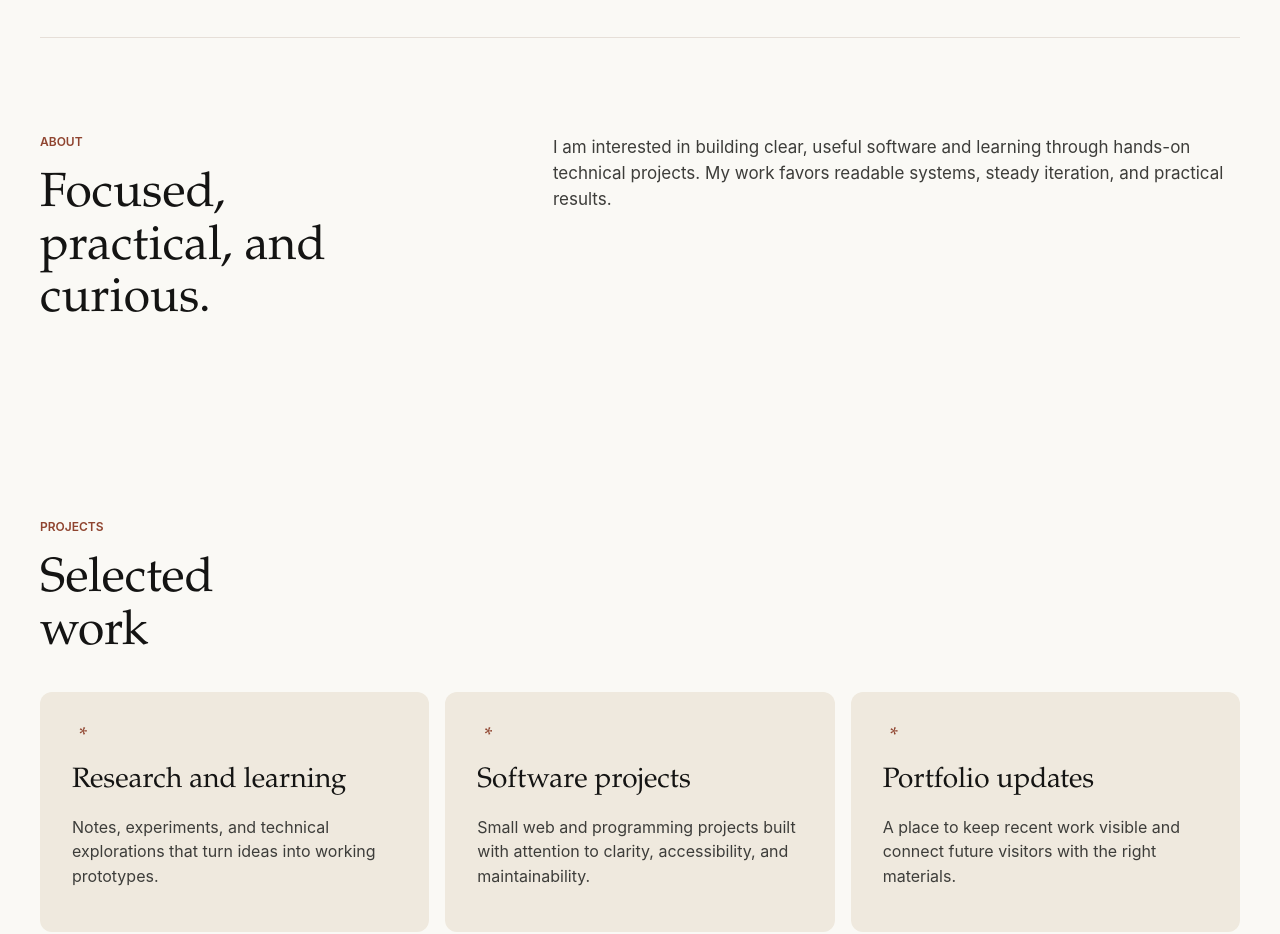
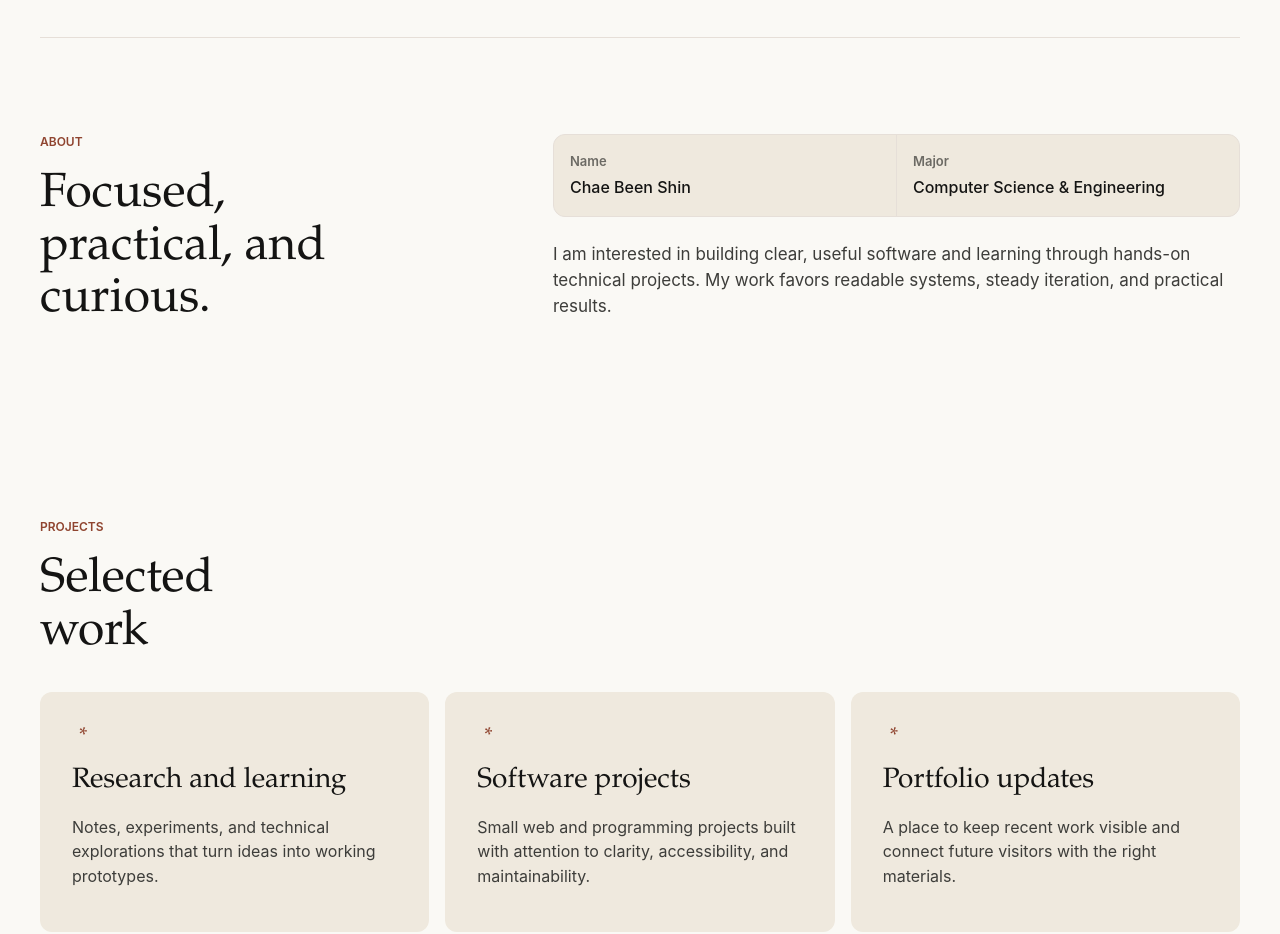
Before and after one commit to chbeensh/chbeensh.github.io, a plain HTML site: page index.html in a window 1280 px wide. Shown: the part 800-1734 px from the top of the page. Drawn offline with Linux system fonts and the light colour scheme.

Commit message:
Add personal details to about section

```diff
--- a/index.html
+++ b/index.html
@@ -72,11 +72,23 @@
           <p class="eyebrow">About</p>
           <h2 id="about-heading">Focused, practical, and curious.</h2>
         </div>
-        <p>
-          I am interested in building clear, useful software and learning
-          through hands-on technical projects. My work favors readable systems,
-          steady iteration, and practical results.
-        </p>
+        <div class="about-content">
+          <dl class="about-details" aria-label="Personal information">
+            <div>
+              <dt>Name</dt>
+              <dd>Chae Been Shin</dd>
+            </div>
+            <div>
+              <dt>Major</dt>
+              <dd>Computer Science &amp; Engineering</dd>
+            </div>
+          </dl>
+          <p>
+            I am interested in building clear, useful software and learning
+            through hands-on technical projects. My work favors readable systems,
+            steady iteration, and practical results.
+          </p>
+        </div>
       </section>
 
       <section id="projects" class="section" aria-labelledby="projects-heading">
--- a/styles.css
+++ b/styles.css
@@ -342,6 +342,7 @@ dd {
 
 .section > p,
 .section-heading + p,
+.about-content p,
 .cv-section p,
 .contact-section p,
 .dark-copy p {
@@ -349,6 +350,40 @@ dd {
   margin: 0;
   color: var(--body);
   font-size: 1.0625rem;
+}
+
+.about-content {
+  display: grid;
+  gap: 1.5rem;
+}
+
+.about-details {
+  display: grid;
+  grid-template-columns: repeat(2, minmax(0, 1fr));
+  gap: 1px;
+  max-width: 760px;
+  overflow: hidden;
+  border: 1px solid var(--hairline);
+  border-radius: 12px;
+  background: var(--hairline);
+}
+
+.about-details div {
+  border-top: 0;
+  background: var(--surface-card);
+  padding: 1rem;
+}
+
+.about-details dt {
+  color: var(--muted);
+  font-size: 0.8125rem;
+  font-weight: 600;
+}
+
+.about-details dd {
+  margin: 0.25rem 0 0;
+  color: var(--ink);
+  font-weight: 500;
 }
 
 .project-grid {
@@ -553,6 +588,10 @@ code {
     grid-template-columns: 1fr;
   }
 
+  .about-details {
+    grid-template-columns: 1fr;
+  }
+
   .dark-showcase,
   .cv-section {
     padding: 32px;
```
